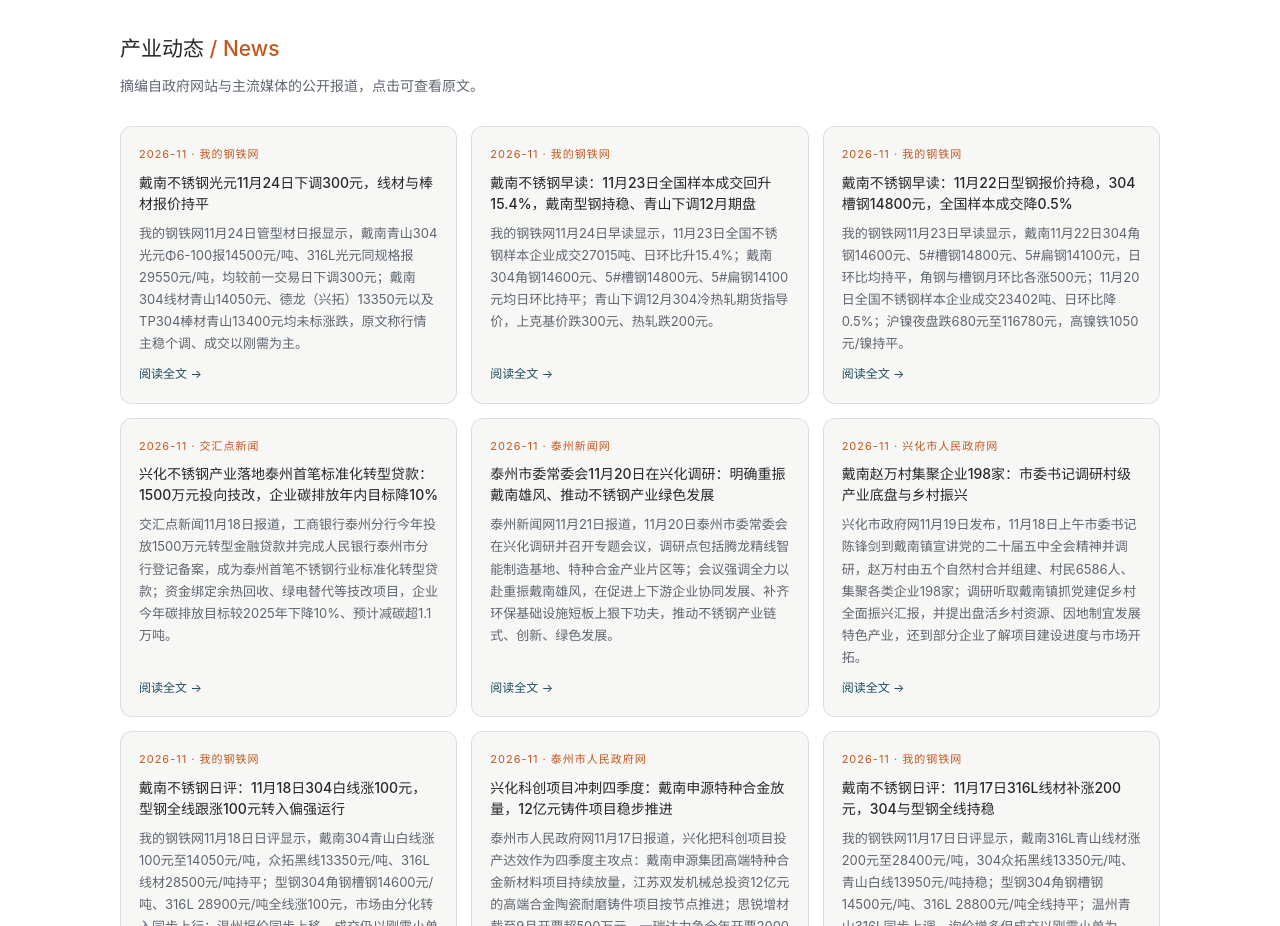
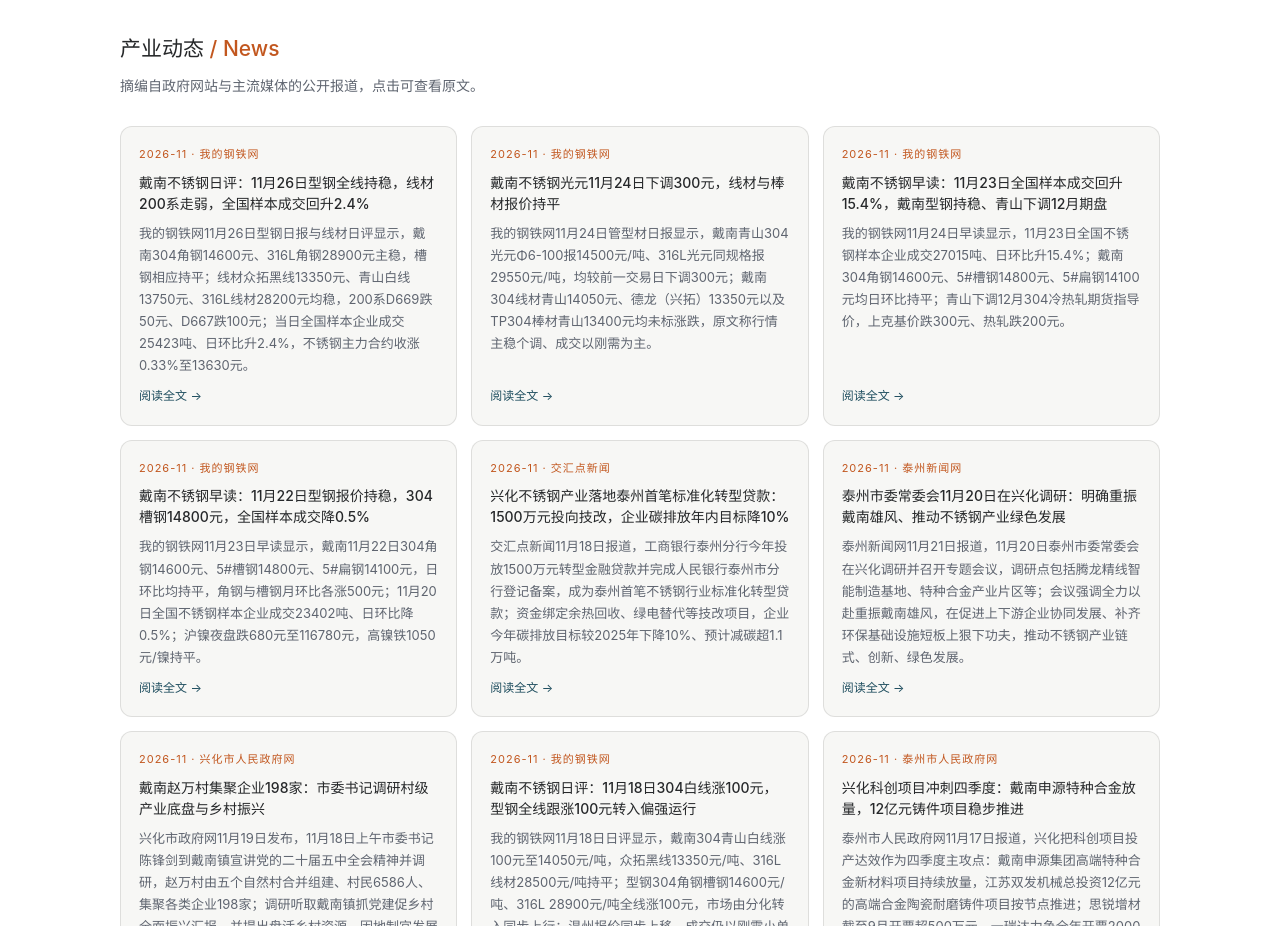
Before and after one commit to mfujun2025/dainan, a plain HTML site: page index.html in a window 1280 px wide. Shown: the part 2540-3466 px from the top of the page. Drawn offline with Linux system fonts and the light colour scheme.

Commit message:
content: add Nov 26 daily review news card to News section

```diff
--- a/index.html
+++ b/index.html
@@ -224,6 +224,7 @@
     <h2 data-page-node-id="8Dfxu3Aym4hHRaAo9eg3Bc">产业动态 <i data-page-node-id="lQSPVFcdyEymXB87iQJpFk">/ News</i></h2>
     <p class="lead" data-page-node-id="dIi7EXH3fMJ8pLVVwO0KSs">摘编自政府网站与主流媒体的公开报道，点击可查看原文。</p>
     <div class="news" data-page-node-id="17heC7xRHnZGyZnNShkpXb">
+      <div class="ncard"><span class="dt">2026-11 · 我的钢铁网</span><h3>戴南不锈钢日评：11月26日型钢全线持稳，线材200系走弱，全国样本成交回升2.4%</h3><p>我的钢铁网11月26日型钢日报与线材日评显示，戴南304角钢14600元、316L角钢28900元主稳，槽钢相应持平；线材众拓黑线13350元、青山白线13750元、316L线材28200元均稳，200系D669跌50元、D667跌100元；当日全国样本企业成交25423吨、日环比升2.4%，不锈钢主力合约收涨0.33%至13630元。</p><a href="news/2026-11-dainan-hangqing-1126.html">阅读全文 →</a></div>
       <div class="ncard"><span class="dt">2026-11 · 我的钢铁网</span><h3>戴南不锈钢光元11月24日下调300元，线材与棒材报价持平</h3><p>我的钢铁网11月24日管型材日报显示，戴南青山304光元Φ6-100报14500元/吨、316L光元同规格报29550元/吨，均较前一交易日下调300元；戴南304线材青山14050元、德龙（兴拓）13350元以及TP304棒材青山13400元均未标涨跌，原文称行情主稳个调、成交以刚需为主。</p><a href="news/2026-11-dainan-guangyuan-xiatiao.html">阅读全文 →</a></div>
       <div class="ncard"><span class="dt">2026-11 · 我的钢铁网</span><h3>戴南不锈钢早读：11月23日全国样本成交回升15.4%，戴南型钢持稳、青山下调12月期盘</h3><p>我的钢铁网11月24日早读显示，11月23日全国不锈钢样本企业成交27015吨、日环比升15.4%；戴南304角钢14600元、5#槽钢14800元、5#扁钢14100元均日环比持平；青山下调12月304冷热轧期货指导价，上克基价跌300元、热轧跌200元。</p><a href="news/2026-11-dainan-hangqing-1124.html">阅读全文 →</a></div>
       <div class="ncard"><span class="dt">2026-11 · 我的钢铁网</span><h3>戴南不锈钢早读：11月22日型钢报价持稳，304槽钢14800元，全国样本成交降0.5%</h3><p>我的钢铁网11月23日早读显示，戴南11月22日304角钢14600元、5#槽钢14800元、5#扁钢14100元，日环比均持平，角钢与槽钢月环比各涨500元；11月20日全国不锈钢样本企业成交23402吨、日环比降0.5%；沪镍夜盘跌680元至116780元，高镍铁1050元/镍持平。</p><a href="news/2026-11-dainan-hangqing-1123.html">阅读全文 →</a></div>
```
